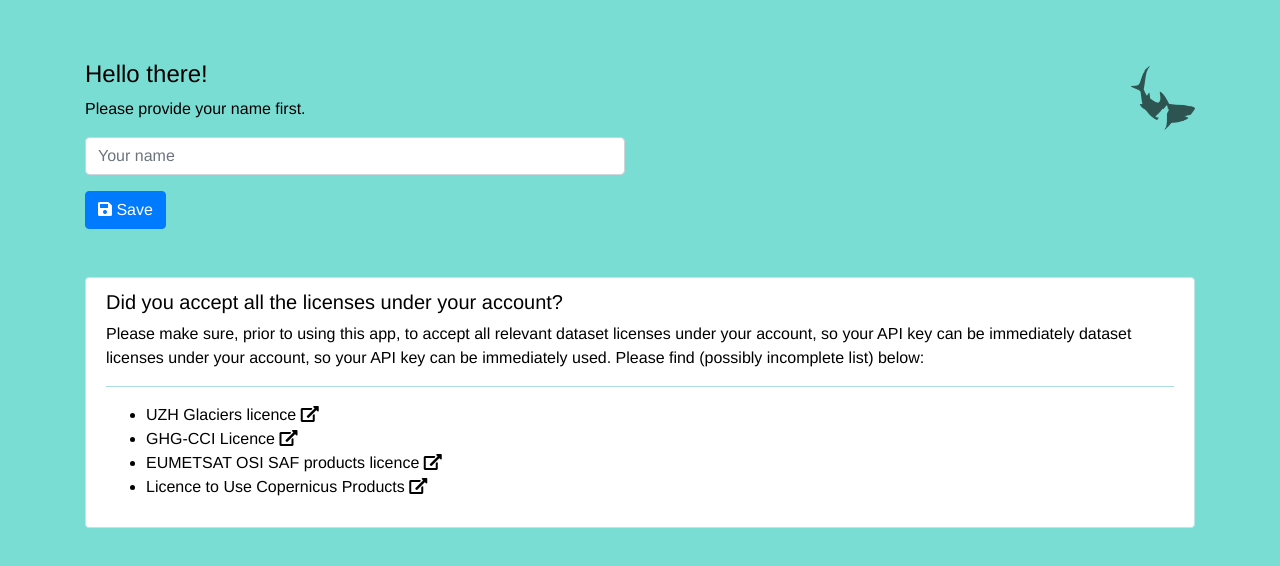
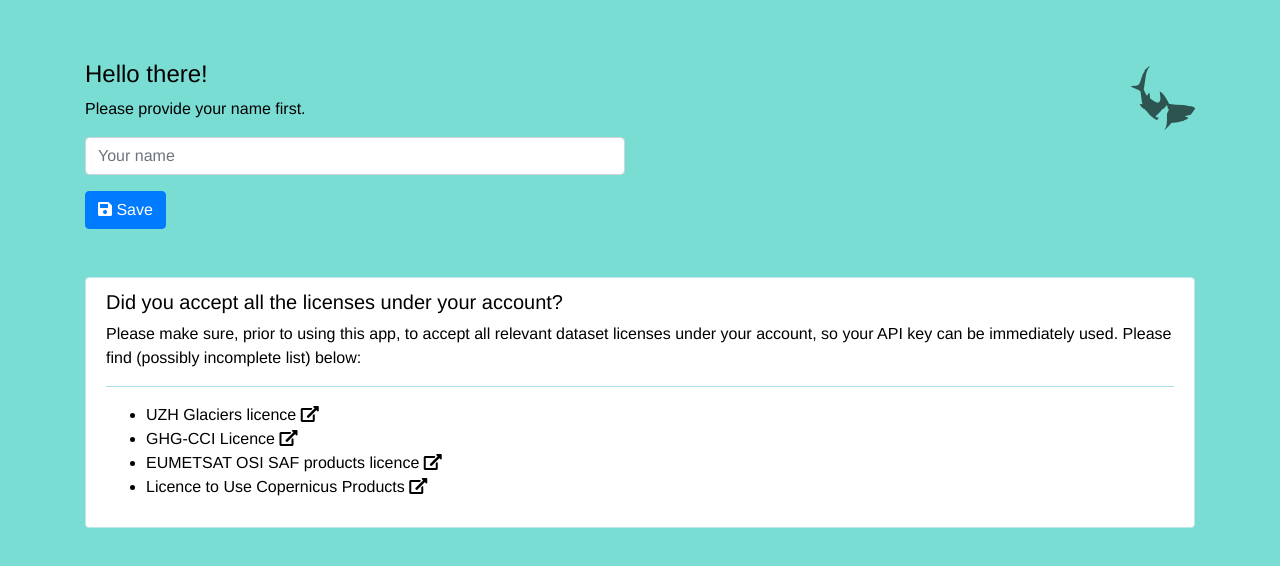
Before and after one commit to OpenDataHack2018org/wolfshark, a Vue app: page /config in a window 1280 px wide. Shown: the top 566 px of the page. Built offline with nearby package versions, Linux system fonts and the light colour scheme.

Commit message:
Fixed typo. Updated submodule repo.

```diff
--- a/src/components/UserConfig.vue
+++ b/src/components/UserConfig.vue
@@ -49,7 +49,6 @@
                     </h5>
                     <p>
                         Please make sure, prior to using this app, to accept all relevant
-                        dataset licenses under your account, so your API key can be immediately
                         dataset licenses under your account, so your API key can be immediately
                         used. Please find (possibly incomplete list) below:
                     </p>
```
